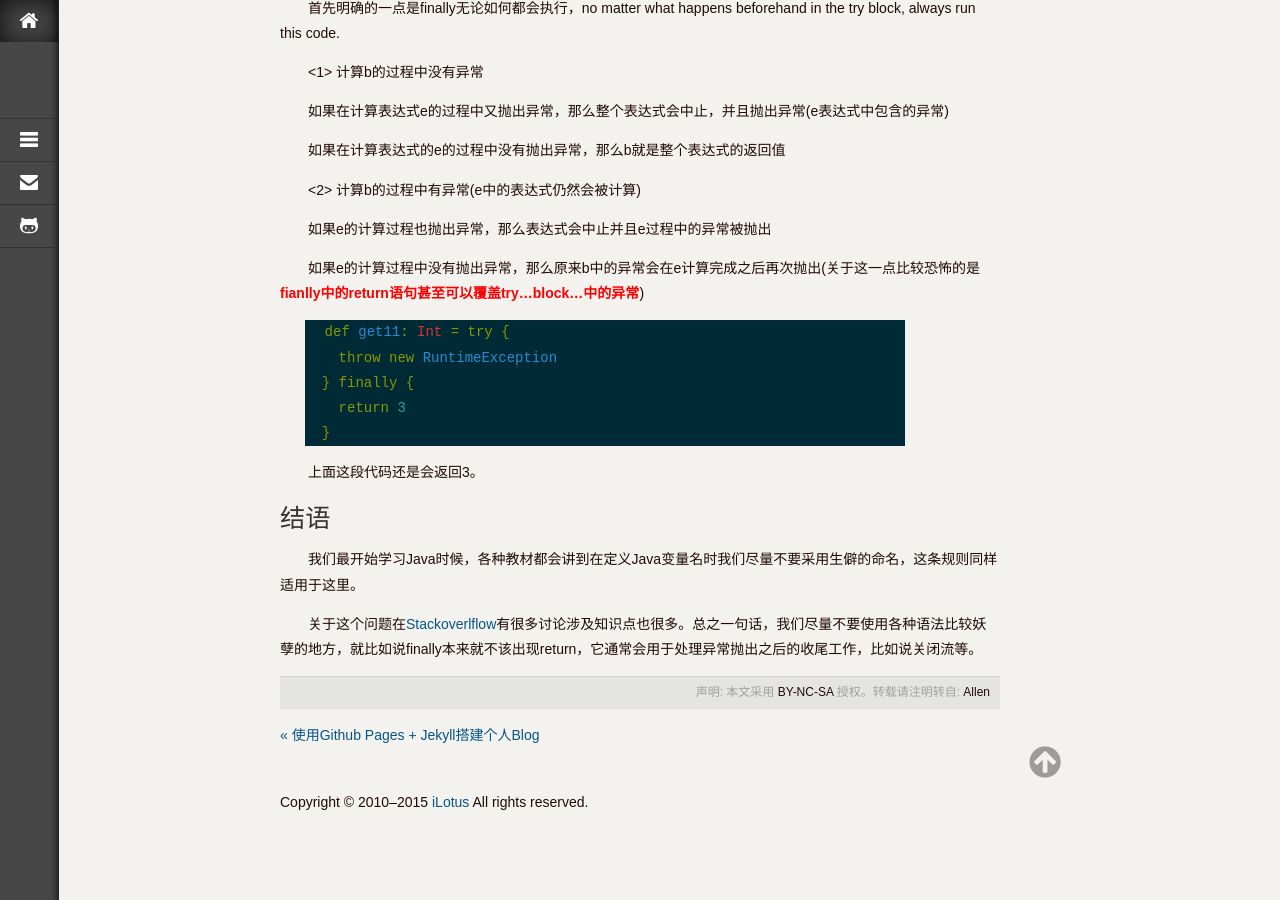
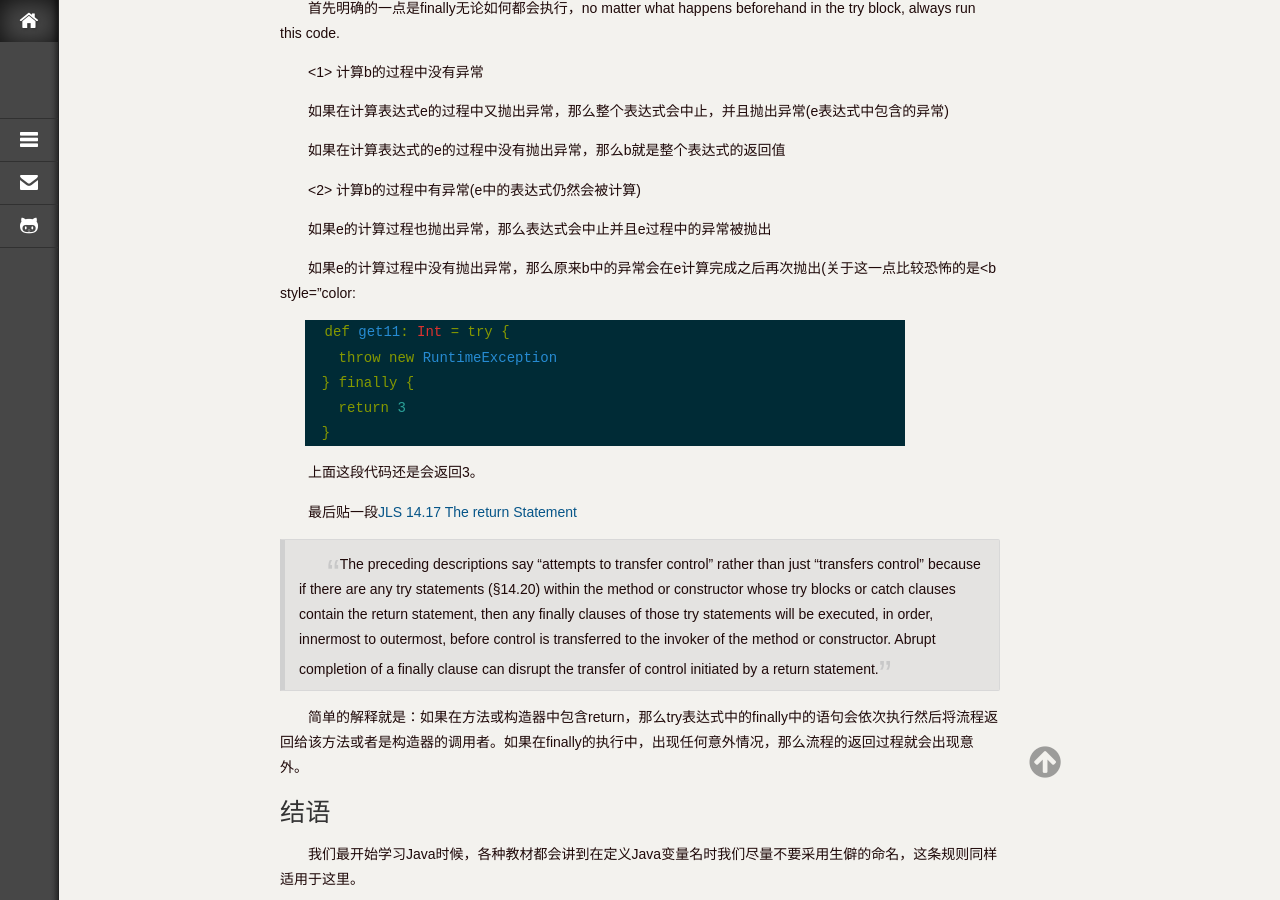
Before and after one commit to jacoffee/jacoffee.github.io, a Jekyll site: the page built from _posts/2015-02-04-try-catch.md, in a window 1280 px wide and 900 px high, scrolled down 1152 px. Built offline with Jekyll 4.4.1, drawn with Linux system fonts in a browser that asks for light colours; some web fonts are replaced; Markdown is read by kramdown in place of the engine named in the settings; comment, search, counter and statistics services are not loaded.

Commit message:
add JLS about return

````diff
--- a/_posts/2015-02-04-try-catch.md
+++ b/_posts/2015-02-04-try-catch.md
@@ -63,7 +63,9 @@ public int getResult() {
 
 如果e的计算过程也抛出异常，那么表达式会中止并且e过程中的异常被抛出
 
-如果e的计算过程中没有抛出异常，那么原来b中的异常会在e计算完成之后再次抛出(关于这一点比较恐怖的是<b style="color:red">fianlly中的return语句甚至可以覆盖try...block...中的异常</b>)
+如果e的计算过程中没有抛出异常，那么原来b中的异常会在e计算完成之后再次抛出(关于这一点比较恐怖的是<b style="color:
+
+
 
 ```scala
   def get11: Int = try {
@@ -74,6 +76,16 @@ public int getResult() {
 ```
 上面这段代码还是会返回3。
 
+最后贴一段[JLS 14.17 The return Statement](http://docs.oracle.com/javase/specs/jls/se5.0/html/statements.html#14.17)
+
+> The preceding descriptions say "attempts to transfer control" rather than just "transfers control" because if there are any try statements (§14.20) within the method or
+> constructor whose try blocks or catch clauses contain the return statement, then any finally clauses of those try statements will be executed, in order, innermost to
+> outermost, before control is transferred to the invoker of the method or constructor. Abrupt completion of a finally clause can disrupt the transfer of control initiated by a
+> return statement.
+
+简单的解释就是：如果在方法或构造器中包含return，那么try表达式中的finally中的语句会依次执行然后将流程返回给该方法或者是构造器的调用者。如果在finally的执行中，出现任何意外情况，那么流程的返回过程就会出现意外。
+
+
 # 结语
 我们最开始学习Java时候，各种教材都会讲到在定义Java变量名时我们尽量不要采用生僻的命名，这条规则同样适用于这里。
 
````
